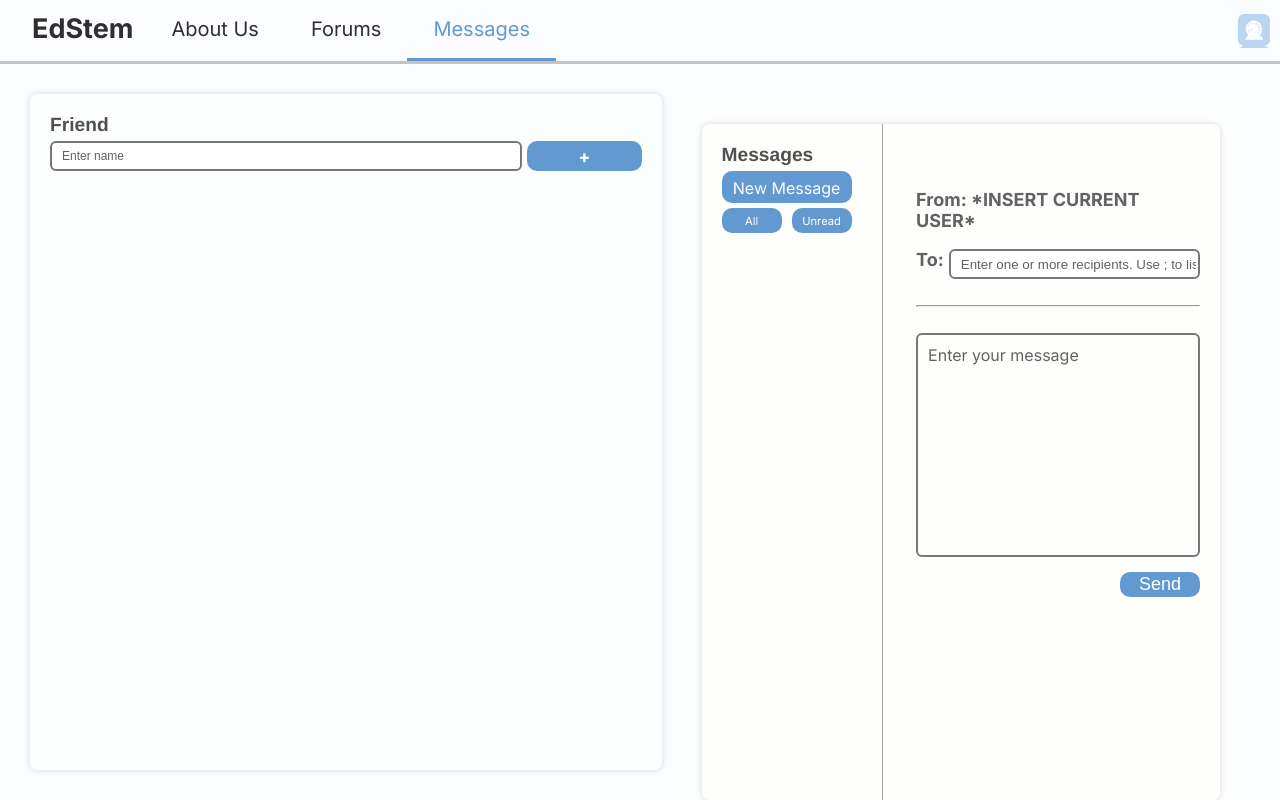
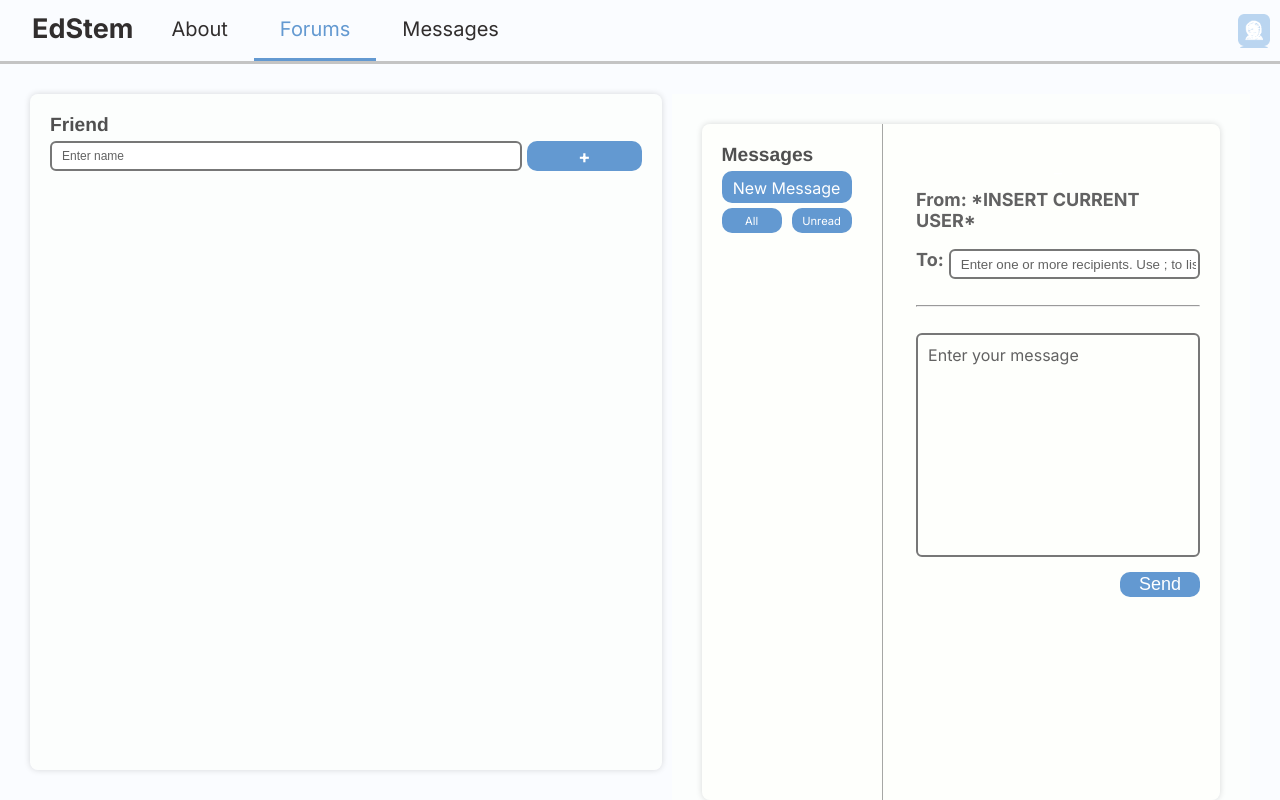
Before and after one commit to AL108/INFO2222-ASG, a Python web app: template src/templates/forums.html in a window 1280 px wide. Run offline with Jinja, Linux system fonts and the light colour scheme; the template is opened without the code that fills it, so the values that code supplies are empty.

Commit message:
fixed navbar

```diff
--- a/src/templates/forums.html
+++ b/src/templates/forums.html
@@ -12,9 +12,9 @@
 
     <div class="navbar">
         <a class="website_name">EdStem</a>
-        <a href="/about">About Us</a>
-        <a href="/forums">Forums</a>
-        <a class="active" href="/msg_window">Messages</a>
+        <a href="/about">About</a>
+        <a class="active" href="/forums">Forums</a>
+        <a href="/msg_window">Messages</a>
         <div class="line"></div>
         <a class="profile" href="/profile"></a>
     </div>
```
Also changed, not shown: src/db/friends.txt (added).
